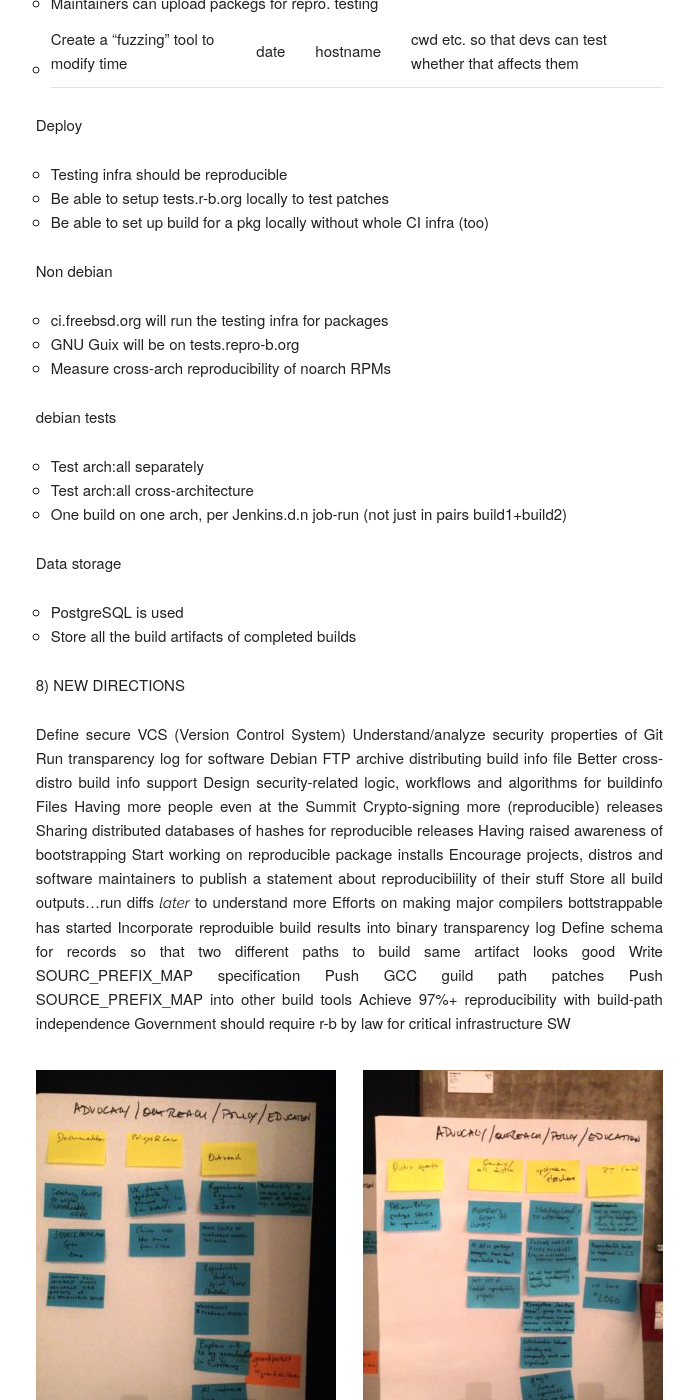
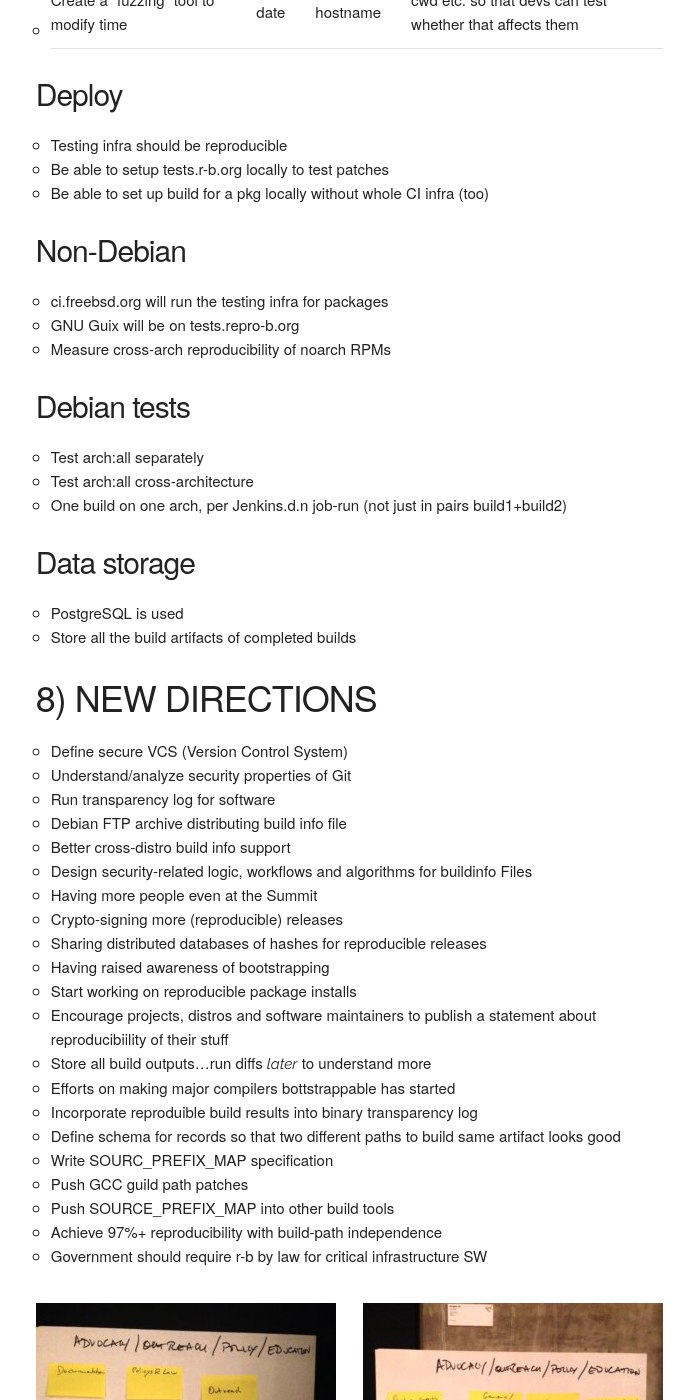
Before and after one commit to prototypefund/reproducible-website, a Jekyll site: the page built from _events/berlin2016/2017lookahead.md, in a window 1280 px wide and 1400 px high, scrolled down 7444 px. Shown: the whole window, without its empty margins (457-1151 px from the left). Built offline with Jekyll 4.4.1, drawn with Linux system fonts in a browser that asks for light colours; some web fonts are replaced; some of the changed text lies outside the part shown.

Commit message:
fix formatting
Signed-off-by: Holger Levsen <holger@layer-acht.org>

```diff
--- a/_events/berlin2016/2017lookahead.md
+++ b/_events/berlin2016/2017lookahead.md
@@ -64,51 +64,49 @@
 ### COMMUNITY
 
 * meetings
- * regular 2-month IRC/voice meeting
- * more reproducible builds cross-project in person meetings
- * small 3-5 person hack sessions targeting specific goals
+  * regular 2-month IRC/voice meeting
+  * more reproducible builds cross-project in person meetings
+  * small 3-5 person hack sessions targeting specific goals
 * network tooling/services
- * a community of “rebuilers”(?) publishing logs about rebuilds exists
- * central webservice for submitting/retrieval of =.buildinfo= files
+  * a community of “rebuilers”(?) publishing logs about rebuilds exists
+  * central webservice for submitting/retrieval of =.buildinfo= files
 * untitled column
- * more embedded dev work in the community
+  * more embedded dev work in the community
 * collaboration
- * =notes.git= will be more widely shared among distros
- * have more reproducibility teams in other distros
- * cross-distro outreach
+  * =notes.git= will be more widely shared among distros
+  * have more reproducibility teams in other distros
+  * cross-distro outreach
 
 ### DOCUMENTATION
 * reproducible-builds.org
- * move content from debian pages to r-b.org
- * common place for all repro builds talks that everyone uses
- * there will be a “get involved” section
- * common (cross-distro) =.buildinfo= format specification written
- * blog planet/aggregator
- * we built a standard base for =.buildinfo= files
- * all cross-project tools documented not in specific projects only
+  * move content from debian pages to r-b.org
+  * common place for all repro builds talks that everyone uses
+  * there will be a “get involved” section
+  * common (cross-distro) =.buildinfo= format specification written
+  * blog planet/aggregator
+  * we built a standard base for =.buildinfo= files
+  * all cross-project tools documented not in specific projects only
 * projects or distributions
- * fedora reproducible docs on how to reproduce builds
- * produce a template for projects that wish to make a public statement about reproducibility
- * link to Nix docs from r-b.org
- * improved RB-related doc on Bazel website
- * how to attach signatures without disrupting reproduce? guidelines for packagers.
+  * fedora reproducible docs on how to reproduce builds
+  * produce a template for projects that wish to make a public statement about reproducibility
+  * link to Nix docs from r-b.org
+  * improved RB-related doc on Bazel website
+  * how to attach signatures without disrupting reproduce? guidelines for packagers.
 * untitled columns
- * searchable database of reproducibility issues (e.g. manpages)
- * examples of non-reproducibility problems explained (3-4 package examples — what did it cause?)
- * the FAQ section will be full of tips on how to use various tools in a reproducible way
- * Encyclopedia for working around common non-repro issues
- * index collection with repro issues and solutions with search
- * reproducible docs as manpages
- * HOWTO about creating reproducible packages
- * teach people how to easily build and test existing software
- * document setting up tests.r-b.org type infrastructure
+  * searchable database of reproducibility issues (e.g. manpages)
+  * examples of non-reproducibility problems explained (3-4 package examples — what did it cause?)
+  * the FAQ section will be full of tips on how to use various tools in a reproducible way
+  * Encyclopedia for working around common non-repro issues
+  * index collection with repro issues and solutions with search
+  * reproducible docs as manpages
+  * HOWTO about creating reproducible packages
+  * teach people how to easily build and test existing software
+  * document setting up tests.r-b.org type infrastructure
 
 
-3)
-COVERAGE / UPSTREAMS
+## 3) COVERAGE / UPSTREAMS
 
-common
-------
+### common
 
 - upstream projects adopting SOURCE_PREFIX_MAP
 - reproducibility stats collected and reported (for debian, freebsd, macports, openwrt/lede, coreboot, netbsd, f-rdoird, arch linux, etc)
@@ -174,10 +165,9 @@
 - nix: allow users to configure desired trust level (i.e. "wont only want only binaries builtby N out of K builders)
 - provide a verifiable bootstrap chain in nixpkgs going back ~10 years
 
-4)
-HARDWARE / EMBEDDED
+## 4) HARDWARE / EMBEDDED
 
-## Hardware
+### Hardware
 - How can we improve trust in hardware?
 - Open Hardware Specs
 - Reproducible RISC-V implementation on FPGA
@@ -186,7 +176,7 @@
 - Will have built/ported a free system to OpenRISC
 - How do we improve trust in our networking hardware?
 
-## Firmware
+### Firmware
 - Binary blobs are evil – how do we get more open source firmware?
 - Reproducible OS images
 - Tool to generate reproducible image
@@ -195,7 +185,7 @@
 - Can we have firmware audits with checksums by independent third parties?
 - We have more Laptops supported without Management Engine
 
-## Internet of Things
+### Internet of Things
 - We will have first devices with >= 50% reproducible software
 - Security updates for IoT devices will be a thing
 - There will be massive IoT botnets
@@ -274,72 +262,69 @@
 * Tool for any user to execute reproduce instructions
 * Tooling to create "reproducibility transparency" logs exist
 
-## Unknowns/questions
+### Unknowns/questions
 
 * How to get fixes accepted by the Android Tools team at Google
 * Can a crowdsourced database of reproducibility test results limit its search space enough to be useful?
 * Will enough test infrastructure exist to establish reproducibility confidently?
 
 
-7)
-TESTING INFRASTRUCTURE
+## 7) TESTING INFRASTRUCTURE
 
-Analyzing non-RB
+### Analyzing non-RB
 * Automatically classifying the causes of non-reproducibility
 * Advanced statistics (research on trends, tendencies, etc.)
 * Static Analysis in order to detect possible non-reproducible bugs in source code
 
-Misc improvements
+### Misc improvements
 * Rebuild for each variation, to detect what effects the output
 
-Dev helping
+### Dev helping
 * Maintainers can upload packegs for repro. testing
 * Create a "fuzzing" tool to modify time|date|hostname|cwd etc. so that devs can test whether that affects them
 
-Deploy
+### Deploy
 * Testing infra should be reproducible
 * Be able to setup tests.r-b.org locally to test patches
 * Be able to set up build for a pkg locally without whole CI infra (too)
 
-Non debian
+### Non-Debian
 * ci.freebsd.org will run the testing infra for packages
 * GNU Guix will be on tests.repro-b.org
 * Measure cross-arch reproducibility of noarch RPMs
 
-debian tests
+### Debian tests
 * Test arch:all separately
 * Test arch:all cross-architecture
 * One build on one arch, per Jenkins.d.n job-run (not just in pairs build1+build2)
 
-Data storage
+### Data storage
 * PostgreSQL is used
 * Store all the build artifacts of completed builds
 
+## 8) NEW DIRECTIONS
 
-8)
-NEW DIRECTIONS
-
-Define secure VCS (Version Control System)
-Understand/analyze security properties of Git
-Run transparency log for software
-Debian FTP archive distributing build info file
-Better cross-distro build info support
-Design security-related logic, workflows and algorithms for buildinfo Files
-Having more people even at the Summit
-Crypto-signing more (reproducible) releases
-Sharing distributed databases of hashes for reproducible releases
-Having raised awareness of bootstrapping
-Start working on reproducible package installs
-Encourage projects, distros and software maintainers to publish a statement about reproducibiility of their stuff
-Store all build outputs...run diffs *later* to understand more
-Efforts on making major compilers bottstrappable has started
-Incorporate reproduible build results into binary transparency log
-Define schema for records so that two different paths to build same artifact looks good
-Write SOURC_PREFIX_MAP specification
-Push GCC guild path patches
-Push SOURCE_PREFIX_MAP into other build tools
-Achieve 97%+ reproducibility with build-path independence
-Government should require r-b by law for critical infrastructure SW
+ * Define secure VCS (Version Control System)
+ * Understand/analyze security properties of Git
+ * Run transparency log for software
+ * Debian FTP archive distributing build info file
+ * Better cross-distro build info support
+ * Design security-related logic, workflows and algorithms for buildinfo Files
+ * Having more people even at the Summit
+ * Crypto-signing more (reproducible) releases
+ * Sharing distributed databases of hashes for reproducible releases
+ * Having raised awareness of bootstrapping
+ * Start working on reproducible package installs
+ * Encourage projects, distros and software maintainers to publish a statement about reproducibiility of their stuff
+ * Store all build outputs...run diffs *later* to understand more
+ * Efforts on making major compilers bottstrappable has started
+ * Incorporate reproduible build results into binary transparency log
+ * Define schema for records so that two different paths to build same artifact looks good
+ * Write SOURC_PREFIX_MAP specification
+ * Push GCC guild path patches
+ * Push SOURCE_PREFIX_MAP into other build tools
+ * Achieve 97%+ reproducibility with build-path independence
+ * Government should require r-b by law for critical infrastructure SW
 
 
 <img style="margin-top: 10px; vertical-align: top;" src="{{ "/images/berlin2016/2017lookahead_01.jpg" | prepend: site.baseurl }}" alt="2017 Look ahead Post-It notes" />
```
Also changed, not shown: other parts of _events/berlin2016/2017lookahead.md (+48 -57 lines).
